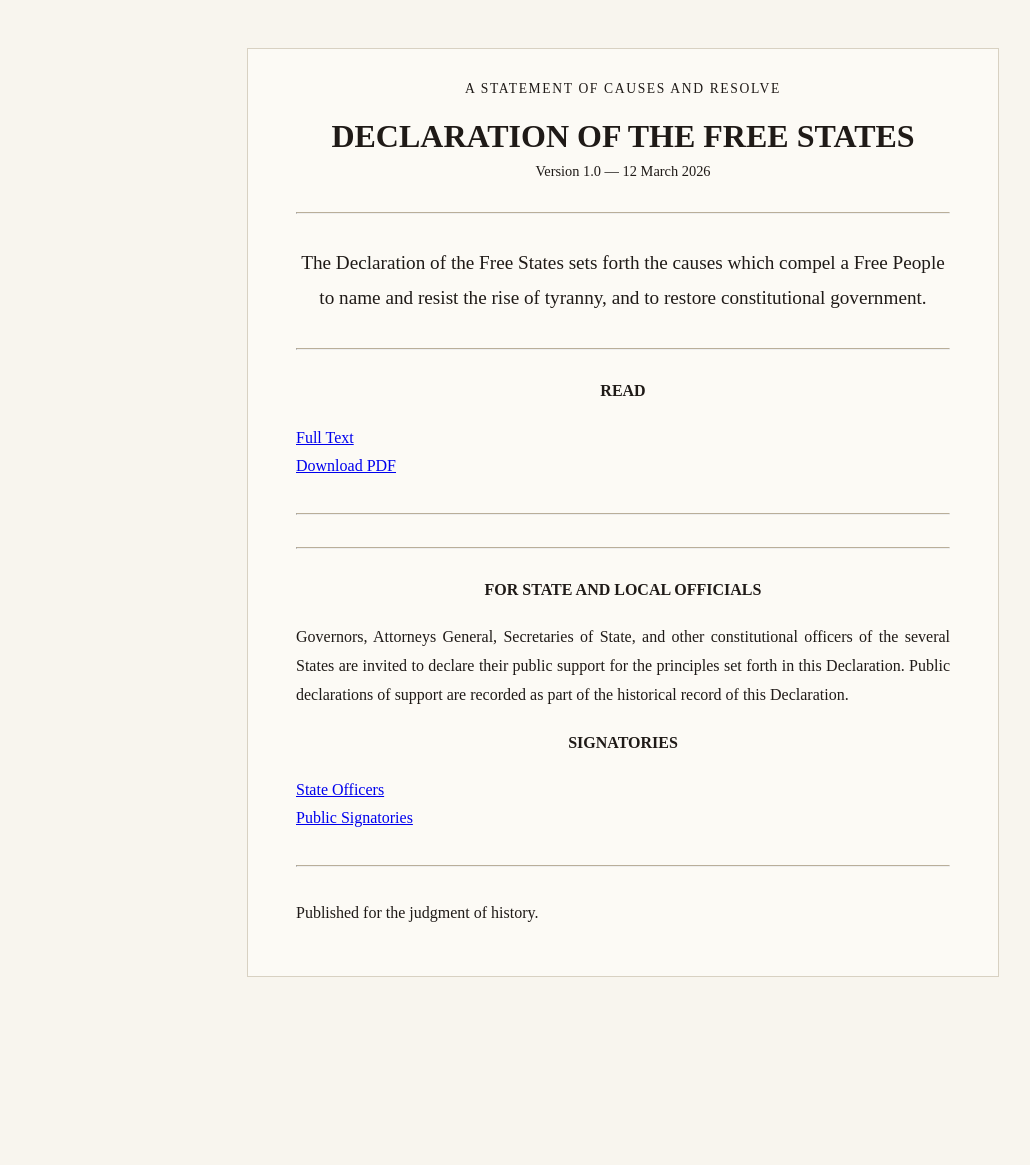
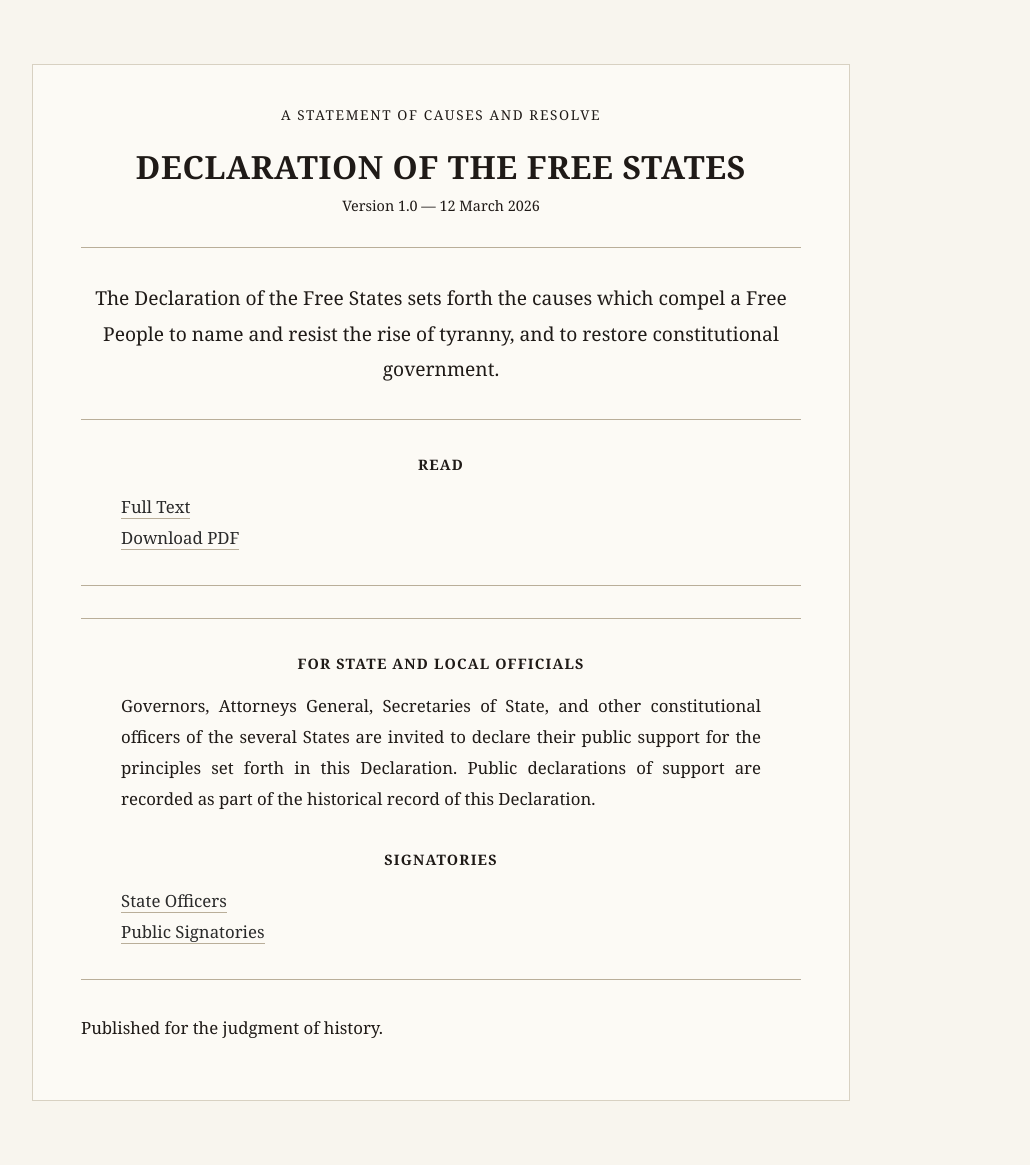
Before and after one commit to thefreestates/declaration-of-the-free-states, a Jekyll site: the page built from index.md, in a window 1280 px wide. Shown: the whole page, without its empty margins (17-1047 px from the left). Built offline with Jekyll 4.4.1, drawn with Linux system fonts in a browser that asks for light colours; before the commit the page ends 1025 px from its top, so only the background shows below that.

Commit message:
Update style.css
aesthetic

```diff
--- a/assets/style.css
+++ b/assets/style.css
@@ -1,19 +1,20 @@
 body {
+  font-family: Georgia, "Times New Roman", serif;
+  color: #1f1a17;
   background: #f8f5ee;
-  color: #1f1a17;
 }
 
 .page-content,
 .wrapper {
-  max-width: 800px;
-  margin: 3rem auto;
-  padding: 0 1.5rem;
+  max-width: 900px;
 }
 
-.declaration-wrap {
-  max-width: 760px;
-  margin: 3rem auto;
-  padding: 2rem 3rem;
+.wrapper {
+  max-width: 720px !important;
+  margin: 4rem auto !important;
+  margin-left: auto !important;
+  margin-right: auto !important;
+  padding: 2.5rem 3rem;
   background: #fcfaf5;
   border: 1px solid #d8d1c2;
 }
@@ -39,20 +40,39 @@ body {
   font-size: 0.9rem;
 }
 
-.rule {
-  border-top: 1px solid #b9ae99;
-  margin: 2rem 0;
+h1 {
+  text-align: center;
+  font-size: 1.9rem;
+  letter-spacing: 0.02em;
+  margin-bottom: 0.4rem;
+}
+
+h1 + p {
+  text-align: center;
+  font-size: 0.95rem;
+  margin-top: 0;
+  margin-bottom: 1.8rem;
 }
 
 h2 {
   text-align: center;
   text-transform: uppercase;
-  font-size: 1rem;
-  margin: 1.5rem 0;
+  font-size: 0.9rem;
+  letter-spacing: 0.08em;
+  margin-top: 2.2rem;
+  margin-bottom: 1rem;
+  font-variant: small-caps;
 }
 
 p {
-  line-height: 1.8;
+  line-height: 1.85;
+  font-size: 1.05rem;
+  text-align: justify;
+}
+
+.post-content p {
+  line-height: 1.85;
+  font-size: 1.05rem;
   text-align: justify;
 }
 
@@ -60,19 +80,129 @@ p {
   text-align: center;
   font-size: 1.2rem;
 }
-h1 {
-  text-align: center;
-  margin-bottom: 0.4rem;
+
+.rule {
+  border-top: 1px solid #b9ae99;
+  margin: 2rem 0;
 }
 
-h1 + p {
-  text-align: center;
-  margin-top: 0;
-  margin-bottom: 1.5rem;
-  font-size: 1rem;
+hr {
+  border: none;
+  border-top: 1px solid #b9ae99;
+  margin: 2rem 0;
+}
+
+a {
+  color: #2a2a2a;
+  text-decoration: none;
+  border-bottom: 1px solid #b9ae99;
+}
+
+a:hover {
+  border-bottom: 1px solid #1f1a17;
+}
+
+h2 + p {
+  max-width: 640px;
+  margin-left: auto;
+  margin-right: auto;
 }
 
 .closing-block {
   text-align: center;
   margin-top: 2rem;
 }
+
+.support-button {
+  display: inline-block;
+  padding: 0.8rem 1.2rem;
+  border: 1px solid #8d816f;
+  background: #efe8d8;
+  color: #1f1a17;
+  font-size: 1rem;
+  cursor: pointer;
+}
+
+.support-button:hover:enabled {
+  background: #e7dec9;
+}
+
+.support-button:disabled {
+  cursor: default;
+  opacity: 0.8;
+}
+
+.signature-form {
+  margin-top: 2rem;
+}
+
+.signature-form label {
+  display: block;
+  margin-top: 1rem;
+  margin-bottom: 0.35rem;
+  font-size: 1rem;
+  letter-spacing: 0.02em;
+}
+
+.signature-form input[type="text"],
+.signature-form input[type="email"] {
+  width: 100%;
+  box-sizing: border-box;
+  padding: 0.8rem 0.9rem;
+  border: 1px solid #b9ae99;
+  background: #fffdf8;
+  color: #1f1a17;
+  font-size: 1rem;
+  line-height: 1.4;
+}
+
+.signature-form .checkbox {
+  display: flex;
+  align-items: flex-start;
+  gap: 0.6rem;
+  margin-top: 1.25rem;
+  line-height: 1.5;
+}
+
+.signature-form button {
+  margin-top: 1.5rem;
+  padding: 0.8rem 1.2rem;
+  border: 1px solid #8d816f;
+  background: #efe8d8;
+  color: #1f1a17;
+  font-size: 1rem;
+  cursor: pointer;
+}
+
+.signature-form button:hover {
+  background: #e7dec9;
+}
+
+.signatory-list {
+  margin-top: 2rem;
+  padding-left: 1.2rem;
+}
+
+.signatory-list li {
+  margin: 0.65rem 0;
+  line-height: 1.7;
+}
+
+@media print {
+  body {
+    background: white;
+  }
+
+  .wrapper {
+    border: none;
+    margin: 0 !important;
+    padding: 0;
+    max-width: none !important;
+  }
+
+  a {
+    color: black;
+    text-decoration: none;
+    border-bottom: none;
+  }
+}
```
